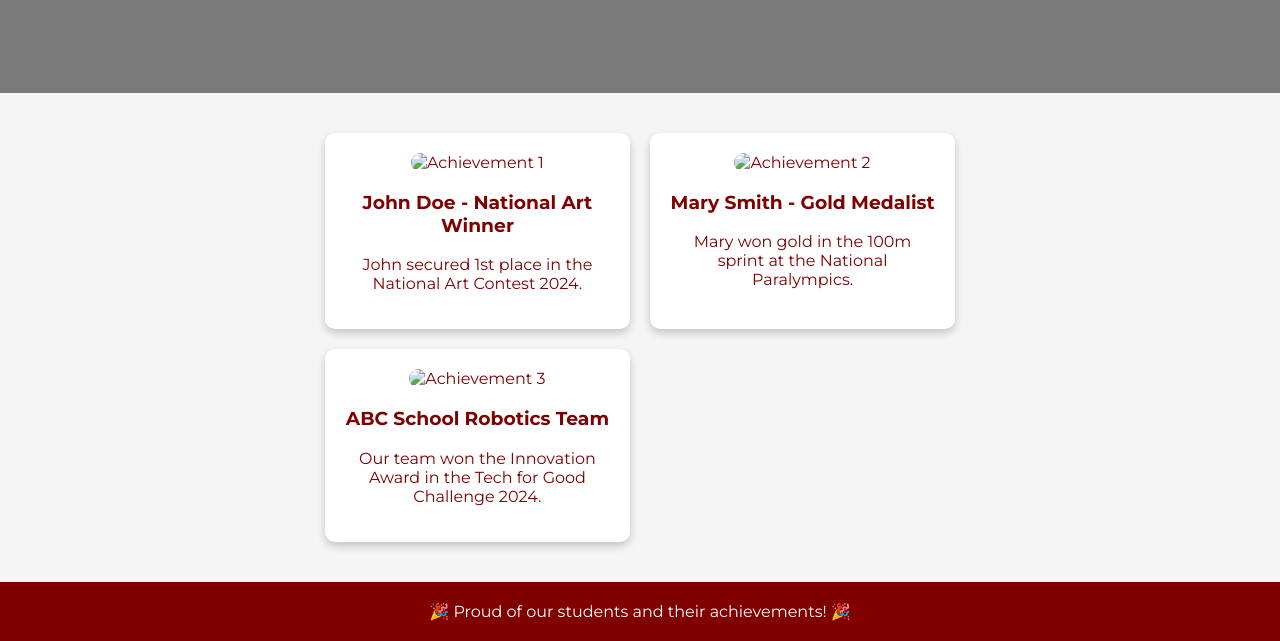
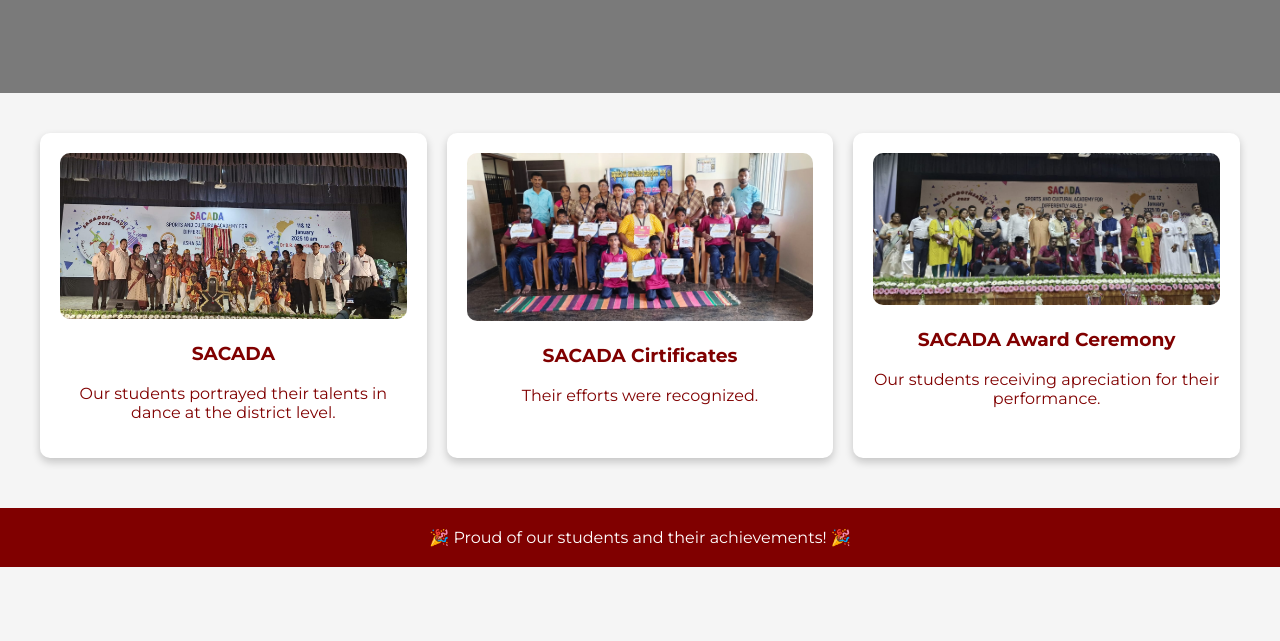
Before and after one commit to Vishruti-205/sri_sai_vathsalya, a plain HTML site: page Achievements.html in a window 1280 px wide. Shown: the part 233-874 px from the top of the page. After the commit the page ends 800 px from the top, so only its background shows below. Drawn offline with Linux system fonts and the light colour scheme.

Commit message:
Made changes

```diff
--- a/Achievements.html
+++ b/Achievements.html
@@ -108,19 +108,19 @@
     <div class="container">
         <div class="achievements">
             <div class="card">
-                <img src="achievement1.jpg" alt="Achievement 1">
-                <h3>John Doe - National Art Winner</h3>
-                <p>John secured 1st place in the National Art Contest 2024.</p>
+                <img src="Images/Achiv1.jpg" alt="Achievement 1">
+                <h3>SACADA</h3>
+                <p>Our students portrayed their talents in dance at the district level.</p>
             </div>
             <div class="card">
-                <img src="achievement2.jpg" alt="Achievement 2">
-                <h3>Mary Smith - Gold Medalist</h3>
-                <p>Mary won gold in the 100m sprint at the National Paralympics.</p>
+                <img src="Images/Achiv2.jpg" alt="Achievement 2">
+                <h3>SACADA Cirtificates</h3>
+                <p>Their efforts were recognized.</p>
             </div>
             <div class="card">
-                <img src="achievement3.jpg" alt="Achievement 3">
-                <h3>ABC School Robotics Team</h3>
-                <p>Our team won the Innovation Award in the Tech for Good Challenge 2024.</p>
+                <img src="Images/Achiv3.jpg" alt="Achievement 3">
+                <h3>SACADA Award Ceremony</h3>
+                <p>Our students receiving apreciation for their performance.</p>
             </div>
         </div>
     </div>
```
Also changed, not shown: Images/Achiv1.jpg (added), Images/Achiv2.jpg (added), Images/Achiv3.jpg (added).
